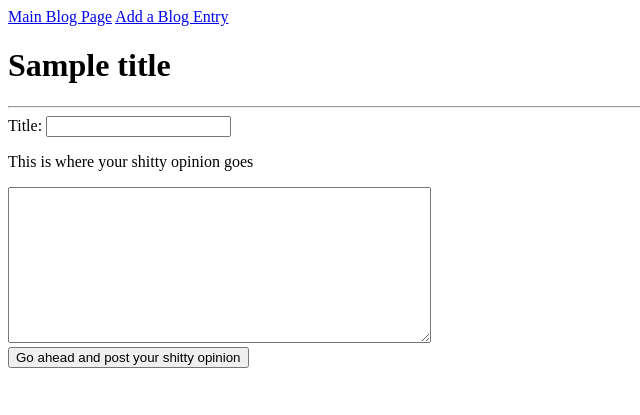
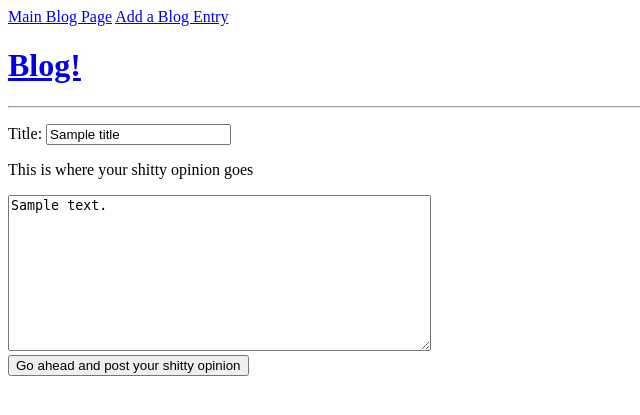
Before and after one commit to bdaubry/blogz, a Flask app: template templates/newpost.html in a window 1280 px wide. Shown: the top 415 px of the page, without its empty margins (0-640 px from the left). Run offline with Flask 2, Linux system fonts and the light colour scheme; the template is opened without the code that fills it: most values are stand-ins (such as "Sample title", 1, 10 or a date in 2020).

Commit message:
complete, minus a few styling changes

```diff
--- a/main.py
+++ b/main.py
@@ -25,7 +25,7 @@ def reroute():
 @app.route('/blog', methods=['GET'])
 def index():
 
-    posts = Blog.query.all()
+    posts = Blog.query.order_by('id DESC').all()
     blogid = request.args.get('id')
 
     if blogid != None:
@@ -35,7 +35,7 @@ def index():
         return render_template('blog.html',blogid=blogpost.id, title=blogpost.title, body=blogpost.body)
 
 
-    return render_template('blog.html', posts=posts, title="Build-A-Blog")
+    return render_template('blog.html', posts=posts, pagetitle="Build-A-Blog")
 
 @app.route('/newpost', methods=['GET', 'POST'])
 def newpost():
@@ -43,15 +43,21 @@ def newpost():
         #pull blog information from form, save in variables
         title = request.form['title']
         body = request.form['body']
+        if title == "":
+            error = "Title can't be blank pls"
+            return render_template('newpost.html', body=body, error_msg=error)
+        if body == "":
+            error = "Body can't be blank because you have shitty opinions"
+            return render_template('newpost.html', title=title, error_msg=error)
         #create a new post using the Blog class
         newpost = Blog(title, body)
         #add the blog post to the database, which needs title and body
         db.session.add(newpost)
         db.session.commit()
+        lastid = Blog.query.order_by('id DESC').first()
+        return redirect('/blog?id='+str(lastid.id))
 
-        return redirect('/blog')
-
-    return render_template('newpost.html', title="New Post")
+    return render_template('newpost.html', pagetitle="New Post")
 
 
 if __name__ == "__main__":
--- a/templates/base.html
+++ b/templates/base.html
@@ -1,7 +1,7 @@
 <!DOCTYPE html>
 <html>
     <head>
-        <title>{{ title }}</title>
+        <title>{{ pagetitle }}</title>
         <style type="text/css">
             .error {
                 color: red;
@@ -11,10 +11,12 @@
     <body>
 
         <a href="/blog">Main Blog Page</a>
-        <a href="/newpost">Add a Blog Entry</a>
-        <br/>
-        <h1>{{ title }}</h1>
+        <a href="/newpost">Add a Blog Entry</a><br/>
+
+        <h1><a href="/blog">Blog!</a></h1>
+
         <hr>
+
         {% block content %}
         {% endblock %}
 
--- a/templates/blog.html
+++ b/templates/blog.html
@@ -3,6 +3,8 @@
 {% block content %}
 <!-- TODO: display all blog posts below -->
 {% if blogid %}
+    <h2 align="center">{{ title }}</h2>
+    <hr width="200px">
     {{ body }}
 {% else %}
     {% for post in posts %}
--- a/templates/newpost.html
+++ b/templates/newpost.html
@@ -2,16 +2,16 @@
 
 {% block content %}
 <!-- TODO: show an error if either field is left empty -->
+<p class="error">{{ error_msg }}</p>
 <form action="/newpost" method="post">
 
     <label>Title:
-    <input type="text" name="title" id="title" width="50"/>
+    <input type="text" name="title" id="title" width="50" value="{{ title }}"/>
     </label>
     <br/>
 
     <p>This is where your shitty opinion goes</p>
-    <textarea name="body" id="body" rows="10" cols="50" />
-    </textarea>
+    <textarea name="body" id="body" rows="10" cols="50" />{{ body }}</textarea>
     <br/>
 
     <input type="submit" value="Go ahead and post your shitty opinion"/>
```
